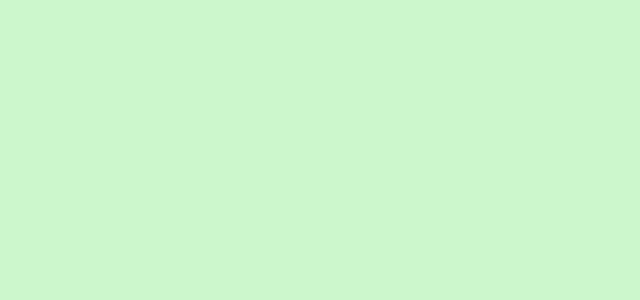
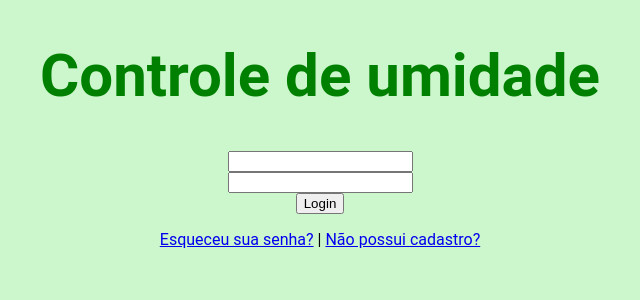
Before and after one commit to tatisstiv/desafio_db_sensores, an Angular app in the folder frontend/: page /inicio in a window 1280 px wide. Before the commit this address led to /. Shown: the top 300 px of the page, without its empty margins (320-960 px from the left). Built offline with nearby package versions, Linux system fonts and the light colour scheme.

Commit message:
tela de inicio para login

```diff
--- a/frontend/src/app/app.module.ts
+++ b/frontend/src/app/app.module.ts
@@ -7,6 +7,7 @@ import { AppComponent } from './app.component';
 import { RotasModule } from './rotas.module';
 import {PlantaComponentComponent} from './plantaComponent/plantaComponent.component';
 import { getRegistroComponent } from './getRegistroComponent/getRegistroComponent.component';
+import {inicioComponent} from './inicioComponent/inicio.component';
 import { MatTableModule } from '@angular/material/table';
 
 
@@ -14,7 +15,8 @@ import { MatTableModule } from '@angular/material/table';
   declarations: [
     AppComponent,
     PlantaComponentComponent,
-    getRegistroComponent
+    getRegistroComponent,
+    inicioComponent
   ],
   imports: [
     BrowserModule,
--- /dev/null
+++ b/frontend/src/app/inicio.ts
@@ -0,0 +1,4 @@
+export interface inicio{
+  login: string,
+  senha: string
+}
--- /dev/null
+++ b/frontend/src/app/inicioComponent/inicio.component.css
@@ -0,0 +1,30 @@
+body{
+  text-align: center;
+}
+
+h1 {
+  color: green;
+  text-align: center;
+  font-size: 60px;
+}
+
+form {
+  margin: 0 auto;
+  width:250px;
+  }
+
+.mat-cell {
+  font-family: verdana;
+  font-size: 20px;
+}
+
+.button {
+  background: #4CAF50; /* Green */
+  border: none;
+  color: white;
+  padding: 15px 32px;
+  text-align: center;
+  text-decoration: none;
+  display: inline-block;
+  font-size: 16px;
+}
--- /dev/null
+++ b/frontend/src/app/inicioComponent/inicio.component.html
@@ -0,0 +1,15 @@
+<html>
+  <body>
+    <h1>Controle de umidade</h1>
+    <form action="/login" method="POST">
+      <input name="username" type="text" /><br />
+      <input name="password" type="password" /><br />
+      <input type="submit" value="Login" />
+    </form>
+
+    <p>
+      <a href="/users/forgot">Esqueceu sua senha?</a> | <a href="/users/signup">Não possui cadastro?</a>
+      <!-- falta colocar links pros itens de esquecer ou cadastrar -->
+    </p>
+  </body>
+</html>
--- /dev/null
+++ b/frontend/src/app/inicioComponent/inicio.component.ts
@@ -0,0 +1,27 @@
+import { Component, OnInit, Input } from '@angular/core';
+import { FormGroup, FormControl } from '@angular/forms';
+import { registroService } from '../registro.service';
+import { ActivatedRoute, Router } from '@angular/router';
+import {inicio} from '../inicio';
+
+
+@Component({
+  selector: 'app-inicioComponent',
+  templateUrl: './inicio.component.html',
+  styleUrls: ['./inicio.component.css']
+})
+export class inicioComponent implements OnInit {
+  //displayedColumns: string[] = ['valorLeitura', 'created_at'];
+  dataSource: inicio[] = [];
+
+  constructor(
+    private inicioServ: registroService,
+    private route: Router
+  ){ }
+
+  ngOnInit(){
+    console.log('entrou no inicio');
+
+      }
+
+  }
--- a/frontend/src/app/rotas.module.ts
+++ b/frontend/src/app/rotas.module.ts
@@ -3,10 +3,11 @@ import { CommonModule } from '@angular/common';
 import { Routes, RouterModule } from '@angular/router';
 import { PlantaComponentComponent } from './plantaComponent/plantaComponent.component';
 import { getRegistroComponent} from './getRegistroComponent/getRegistroComponent.component';
+import {inicioComponent} from './inicioComponent/inicio.component';
 
 const routes: Routes = [
+  { path:'inicio', component: inicioComponent},
   { path: 'listar', component: PlantaComponentComponent},
-  //{path: '**', redirectTo: 'listar'},
   {path: 'registros/get', component: getRegistroComponent}
 ]
 
```
